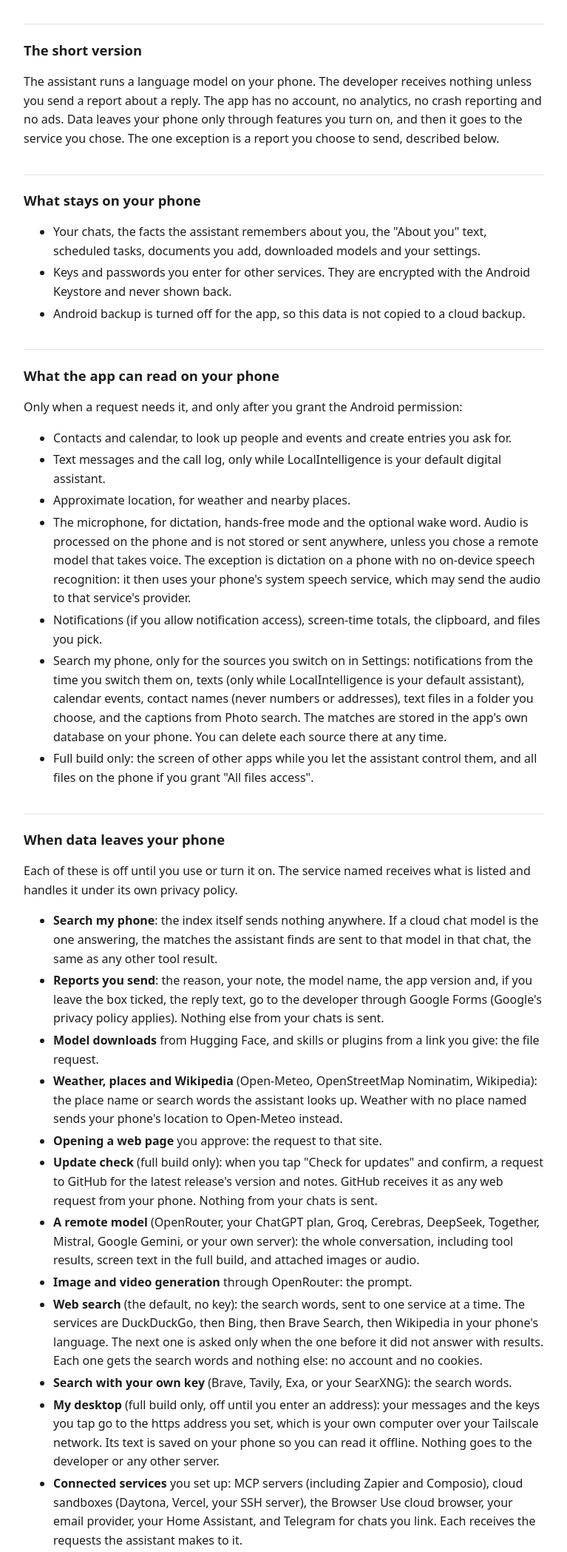
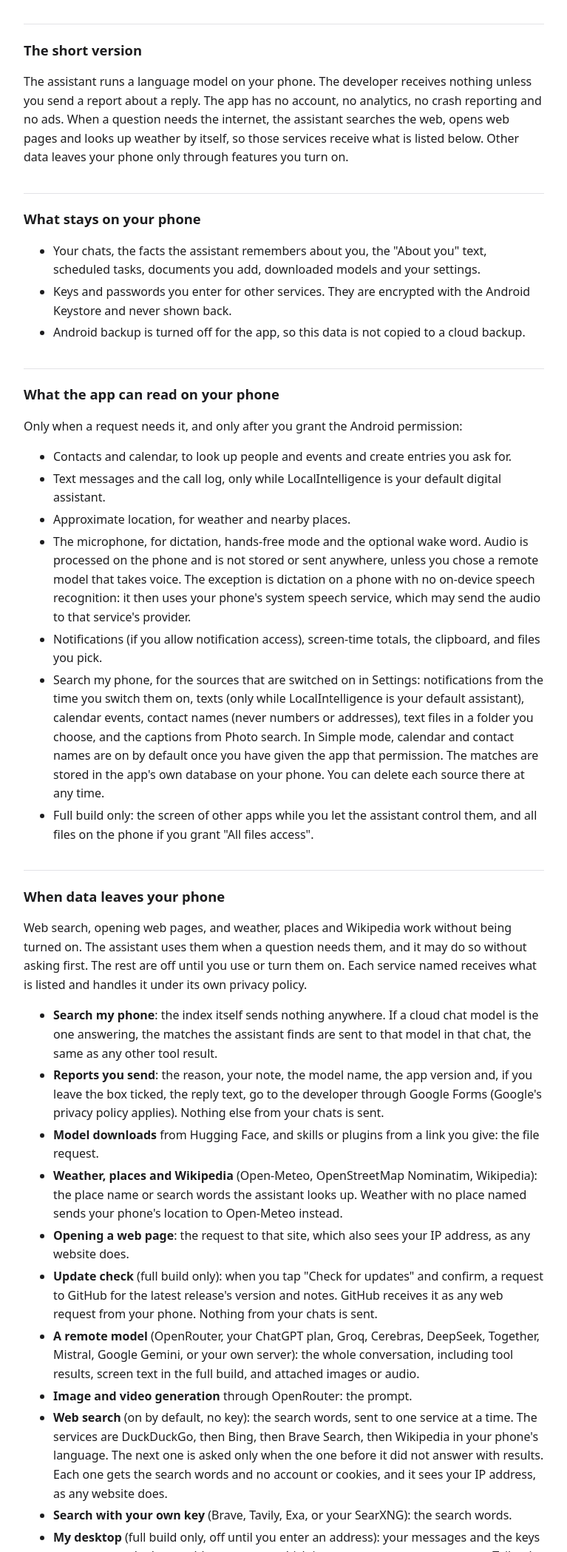
Before and after one commit to riceharvest/LocalIntelligence, a plain HTML site: page docs/privacy.html in a window 1280 px wide. Shown: the part 358-2456 px from the top of the page at 74% size, without its empty margins (256-1023 px from the left). Drawn offline with Linux system fonts and the light colour scheme.

Commit message:
Privacy policy: say that search, web pages and weather work without being turned on

```diff
--- a/docs/privacy.html
+++ b/docs/privacy.html
@@ -18,7 +18,7 @@
 </head>
 <body>
 <h1>LocalIntelligence privacy policy</h1>
-<p class="meta">Effective 2026-11-04. Applies to the LocalIntelligence app on Google Play
+<p class="meta">Effective 2026-11-05. Applies to the LocalIntelligence app on Google Play
 (<code>dev.localintelligence.app</code>) and the full build installed from GitHub
 (<code>dev.localintelligence.app.full</code>).</p>
 
@@ -30,9 +30,10 @@ or write to the contact email on the Google Play listing.</p>
 
 <h2>The short version</h2>
 <p>The assistant runs a language model on your phone. The developer receives nothing unless you send
-a report about a reply. The app has no account, no analytics, no crash reporting and no ads. Data
-leaves your phone only through features you turn on, and then it goes to the service you chose. The
-one exception is a report you choose to send, described below.</p>
+a report about a reply. The app has no account, no analytics, no crash reporting and no ads. When a
+question needs the internet, the assistant searches the web, opens web pages and looks up weather by
+itself, so those services receive what is listed below. Other data leaves your phone only through
+features you turn on.</p>
 
 <h2>What stays on your phone</h2>
 <ul>
@@ -55,18 +56,21 @@ one exception is a report you choose to send, described below.</p>
       speech service, which may send the audio to that service's provider.</li>
   <li>Notifications (if you allow notification access), screen-time totals, the clipboard, and files
       you pick.</li>
-  <li>Search my phone, only for the sources you switch on in Settings: notifications from the time you
+  <li>Search my phone, for the sources that are switched on in Settings: notifications from the time you
       switch them on, texts (only while LocalIntelligence is your default assistant), calendar events,
       contact names (never numbers or addresses), text files in a folder you choose, and the captions from
-      Photo search. The matches are stored in the app's own database on your phone. You can delete each
+      Photo search. In Simple mode, calendar and contact names are on by default once you have given the
+      app that permission. The matches are stored in the app's own database on your phone. You can delete each
       source there at any time.</li>
   <li>Full build only: the screen of other apps while you let the assistant control them, and all
       files on the phone if you grant "All files access".</li>
 </ul>
 
 <h2>When data leaves your phone</h2>
-<p>Each of these is off until you use or turn it on. The service named receives what is listed and
-handles it under its own privacy policy.</p>
+<p>Web search, opening web pages, and weather, places and Wikipedia work without being turned on. The
+assistant uses them when a question needs them, and it may do so without asking first. The rest are
+off until you use or turn them on. Each service named receives what is listed and handles it under
+its own privacy policy.</p>
 <ul>
   <li><strong>Search my phone</strong>: the index itself sends nothing anywhere. If a cloud chat model
       is the one answering, the matches the assistant finds are sent to that model in that chat, the same
@@ -79,7 +83,8 @@ handles it under its own privacy policy.</p>
   <li><strong>Weather, places and Wikipedia</strong> (Open-Meteo, OpenStreetMap Nominatim, Wikipedia):
       the place name or search words the assistant looks up. Weather with no place named sends your
       phone's location to Open-Meteo instead.</li>
-  <li><strong>Opening a web page</strong> you approve: the request to that site.</li>
+  <li><strong>Opening a web page</strong>: the request to that site, which also sees your IP address, as any
+      website does.</li>
   <li><strong>Update check</strong> (full build only): when you tap "Check for updates" and confirm, a request
       to GitHub for the latest release's version and notes. GitHub receives it as any web request from
       your phone. Nothing from your chats is sent.</li>
@@ -87,10 +92,10 @@ handles it under its own privacy policy.</p>
       Mistral, Google Gemini, or your own server): the whole conversation, including tool results,
       screen text in the full build, and attached images or audio.</li>
   <li><strong>Image and video generation</strong> through OpenRouter: the prompt.</li>
-  <li><strong>Web search</strong> (the default, no key): the search words, sent to one service at a time.
+  <li><strong>Web search</strong> (on by default, no key): the search words, sent to one service at a time.
       The services are DuckDuckGo, then Bing, then Brave Search, then Wikipedia in your phone's language.
       The next one is asked only when the one before it did not answer with results. Each one gets the
-      search words and nothing else: no account and no cookies.</li>
+      search words and no account or cookies, and it sees your IP address, as any website does.</li>
   <li><strong>Search with your own key</strong> (Brave, Tavily, Exa, or your SearXNG): the search words.</li>
   <li><strong>My desktop</strong> (full build only, off until you enter an address): your messages and the
       keys you tap go to the https address you set, which is your own computer over your Tailscale
@@ -112,8 +117,10 @@ your phone directly to those providers, not through the Extras server.</p>
 <ul>
   <li>Keys go over HTTPS only. Plain HTTP is allowed only to a server on your own home network that
       you entered yourself.</li>
-  <li>Sending messages, placing calls, deleting files and opening websites ask for your approval
-      unless you turn that off per category. Texts and calls always ask.</li>
+  <li>In Technical mode, sending messages, placing calls, deleting files and opening websites ask for
+      your approval unless you turn that off per category. Simple mode, the default, does not ask for
+      most of these. In both modes, texts and calls always ask, and so does anything your message did not
+      ask for, apart from web search and opening its results.</li>
   <li>Text from outside (web pages, servers, other apps' screens) is treated as data, never as
       instructions to the assistant.</li>
 </ul>
```
